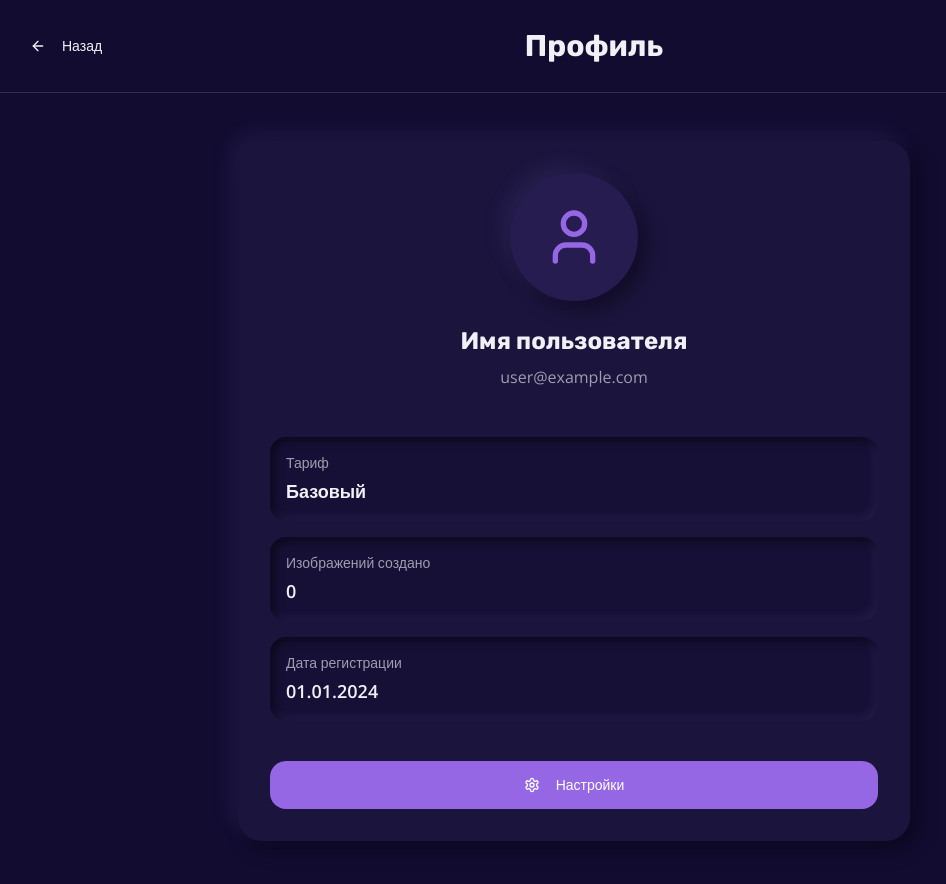
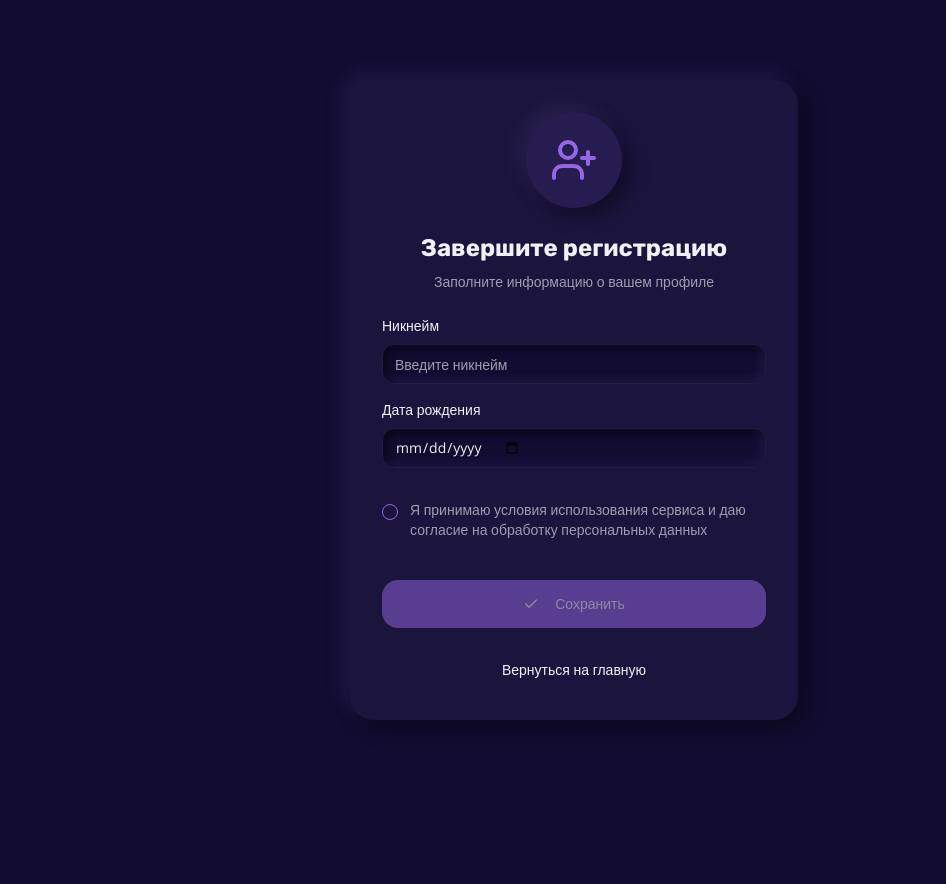
Before and after one commit to pr-poehali-dev/telegram-bot-multifunction-site, a React (Vite) app: page /profile in a window 1280 px wide. Shown: the top 884 px of the page, without its empty margins (66-1012 px from the left). After the commit the page ends 800 px from the top, so only its background shows below. Built offline with nearby package versions, Linux system fonts and the light colour scheme.

Commit message:
feat: настройка профиля после регистрации

```diff
--- a/src/pages/Profile.tsx
+++ b/src/pages/Profile.tsx
@@ -1,9 +1,100 @@
-import { Link } from 'react-router-dom';
+import { useState } from 'react';
+import { Link, useNavigate } from 'react-router-dom';
 import { Button } from '@/components/ui/button';
 import { Card } from '@/components/ui/card';
+import { Input } from '@/components/ui/input';
+import { Checkbox } from '@/components/ui/checkbox';
 import Icon from '@/components/ui/icon';
 
 const Profile = () => {
+  const navigate = useNavigate();
+  const [isNewUser, setIsNewUser] = useState(true);
+  const [nickname, setNickname] = useState('');
+  const [birthdate, setBirthdate] = useState('');
+  const [agreedToTerms, setAgreedToTerms] = useState(false);
+
+  const handleSubmit = () => {
+    if (nickname && birthdate && agreedToTerms) {
+      setIsNewUser(false);
+    }
+  };
+
+  if (isNewUser) {
+    return (
+      <div className="min-h-screen bg-background flex items-center justify-center px-4">
+        <Card className="neomorph rounded-3xl border-0 bg-card p-8 max-w-md w-full">
+          <div className="flex flex-col items-center gap-6">
+            <div className="neomorph w-24 h-24 rounded-full flex items-center justify-center bg-primary/10">
+              <Icon name="UserPlus" size={48} className="text-primary" />
+            </div>
+
+            <div className="text-center">
+              <h2 className="text-2xl font-bold mb-2">Завершите регистрацию</h2>
+              <p className="text-muted-foreground text-sm">Заполните информацию о вашем профиле</p>
+            </div>
+
+            <div className="w-full space-y-4">
+              <div>
+                <label className="text-sm font-medium mb-2 block">Никнейм</label>
+                <Input
+                  placeholder="Введите никнейм"
+                  value={nickname}
+                  onChange={(e) => setNickname(e.target.value)}
+                  className="neomorph-inset rounded-xl"
+                />
+              </div>
+
+              <div>
+                <label className="text-sm font-medium mb-2 block">Дата рождения</label>
+                <Input
+                  type="date"
+                  value={birthdate}
+                  onChange={(e) => setBirthdate(e.target.value)}
+                  className="neomorph-inset rounded-xl"
+                />
+              </div>
+
+              <div className="flex items-start gap-3 pt-4">
+                <Checkbox
+                  id="terms"
+                  checked={agreedToTerms}
+                  onCheckedChange={(checked) => setAgreedToTerms(checked as boolean)}
+                  className="mt-1"
+                />
+                <label
+                  htmlFor="terms"
+                  className="text-sm text-muted-foreground cursor-pointer"
+                >
+                  Я принимаю условия использования сервиса и даю согласие на обработку персональных данных
+                </label>
+              </div>
+            </div>
+
+            <Button
+              size="lg"
+              className="neomorph-hover rounded-2xl px-8 py-6 bg-primary mt-4 w-full disabled:opacity-50"
+              onClick={handleSubmit}
+              disabled={!nickname || !birthdate || !agreedToTerms}
+            >
+              <Icon name="Check" size={20} className="mr-2" />
+              Сохранить
+            </Button>
+
+            <Link to="/" className="w-full">
+              <Button
+                variant="ghost"
+                size="sm"
+                className="w-full"
+              >
+                Вернуться на главную
+              </Button>
+            </Link>
+          </div>
+        </Card>
+      </div>
+    );
+  }
+
   return (
     <div className="min-h-screen bg-background">
       <header className="py-6 px-4 border-b border-border">
@@ -28,11 +119,16 @@ const Profile = () => {
               </div>
 
               <div className="text-center">
-                <h2 className="text-2xl font-bold mb-2">Имя пользователя</h2>
+                <h2 className="text-2xl font-bold mb-2">{nickname}</h2>
                 <p className="text-muted-foreground">user@example.com</p>
               </div>
 
               <div className="w-full space-y-4 mt-6">
+                <div className="neomorph-inset rounded-2xl p-4 bg-background/50">
+                  <p className="text-sm text-muted-foreground mb-1">Дата рождения</p>
+                  <p className="text-lg font-semibold">{new Date(birthdate).toLocaleDateString('ru-RU')}</p>
+                </div>
+
                 <div className="neomorph-inset rounded-2xl p-4 bg-background/50">
                   <p className="text-sm text-muted-foreground mb-1">Тариф</p>
                   <p className="text-lg font-semibold">Базовый</p>
@@ -41,11 +137,6 @@ const Profile = () => {
                 <div className="neomorph-inset rounded-2xl p-4 bg-background/50">
                   <p className="text-sm text-muted-foreground mb-1">Изображений создано</p>
                   <p className="text-lg font-semibold">0</p>
-                </div>
-
-                <div className="neomorph-inset rounded-2xl p-4 bg-background/50">
-                  <p className="text-sm text-muted-foreground mb-1">Дата регистрации</p>
-                  <p className="text-lg font-semibold">01.01.2024</p>
                 </div>
               </div>
 
```
